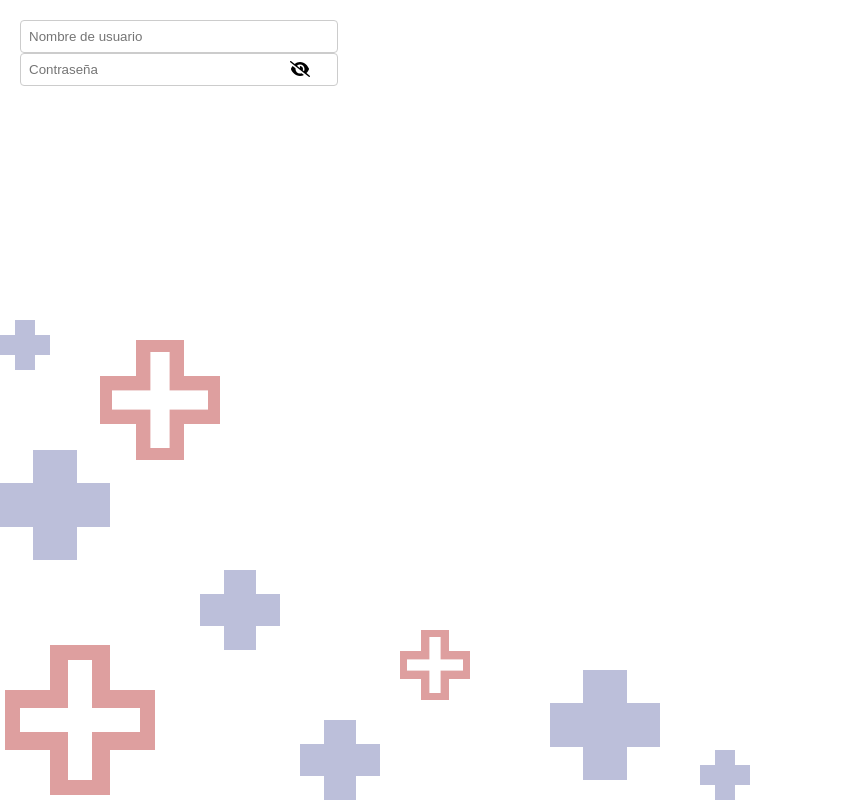
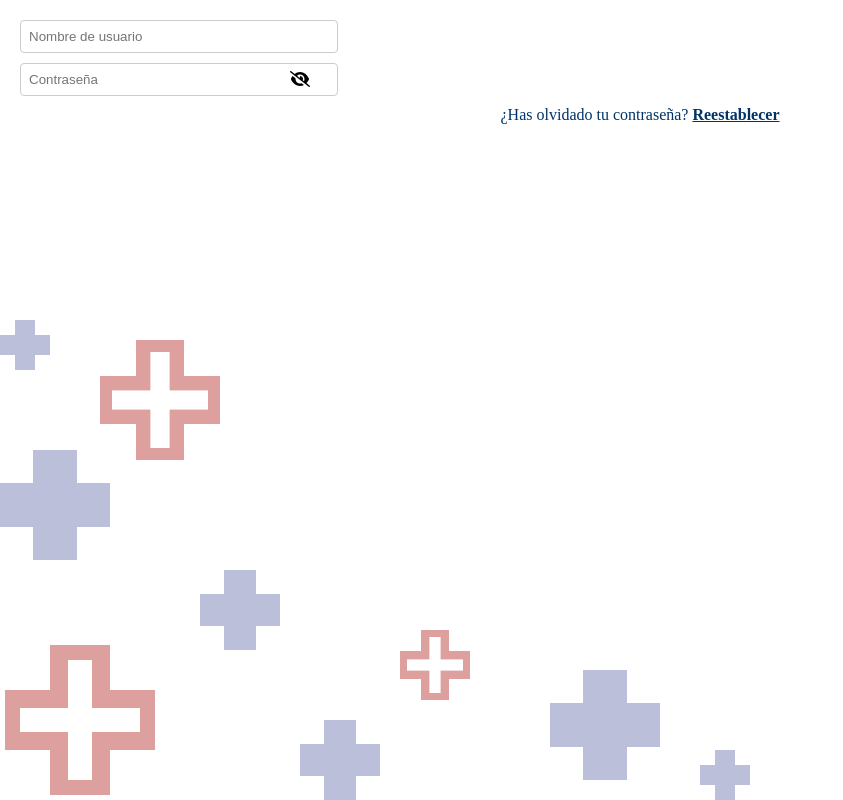
Before and after one commit to DufreyM/ERP-frontend, a React (Vite) app: page / in a window 1280 px wide. Shown: the whole page, without its empty margins (0-843 px from the left). Built offline with nearby package versions, Linux system fonts and the light colour scheme; the HTML template or start-up script is replaced by a standard one.

Commit message:
Texto y redirect de reestablecer contraseña
Texto de "¿Has olvidado tu contraseña? Reestablecer" que redirige al usuario a otra página (en proceso) de reestablecer contraseña

```diff
--- a/package.json
+++ b/package.json
@@ -11,7 +11,8 @@
         "@fortawesome/free-solid-svg-icons": "^6.7.2",
         "@fortawesome/react-fontawesome": "^0.2.2",
         "react": "^19.0.0",
-        "react-dom": "^19.0.0"
+        "react-dom": "^19.0.0",
+        "react-router-dom": "^7.5.1"
     },
     "devDependencies": {
         "@vitejs/plugin-react": "^4.3.0",
--- a/src/App.jsx
+++ b/src/App.jsx
@@ -1,18 +1,24 @@
-import { useEffect, useState } from 'react';
+import { BrowserRouter as Router, Routes, Route } from 'react-router-dom';
 import LoginScreen from './Screens/Login/LoginScreen.jsx';
 import LoginBackground from './Screens/Login/LoginBackground.jsx';
+import ResetPassword from './Screens/Login/ResetPassword.jsx'; // Importar la nueva página
+
 function App() {
     return (
-      <div>
-        <LoginBackground>
-          <LoginScreen />
-        </LoginBackground>
-
-
-
-      </div>
-
+        <Router>
+            <Routes>
+                <Route
+                    path="/"
+                    element={
+                        <LoginBackground>
+                            <LoginScreen />
+                        </LoginBackground>
+                    }
+                />
+                <Route path="/reset-password" element={<ResetPassword />} />
+            </Routes>
+        </Router>
     );
-  }
+}
 
 export default App;
--- a/src/Screens/Login/LoginScreen.jsx
+++ b/src/Screens/Login/LoginScreen.jsx
@@ -4,18 +4,21 @@ Contenedores de la pantalla de inicio de sesión
 Contiene el input de nombre de usuario y su respectivo estado
 Contiene el input de contraseña y su respectivo estado
 Contiene el icono de mostrar/ocultar contraseña y su respectivo estado
+Reset password para redirigir a la pantalla de reestablecimiento de contraseña
 Autor: Daniela
-Ultima modificación: 20/04/2025
+Ultima modificación: 21/04/2025
 */
 
 import React, { useState } from 'react';
 import { FontAwesomeIcon } from '@fortawesome/react-fontawesome';
 import { faEye, faEyeSlash } from '@fortawesome/free-solid-svg-icons';
+import { useNavigate } from 'react-router-dom'; // Importar hook para navegación
 
 const LoginScreen = () => {
     const [username, setUsername] = useState('');
     const [password, setPassword] = useState('');
     const [showPassword, setShowPassword] = useState(false);
+    const navigate = useNavigate(); // Hook para redirigir
 
     const handleInputChange = (e) => {
         setUsername(e.target.value);
@@ -29,8 +32,13 @@ const LoginScreen = () => {
         setShowPassword(!showPassword);
     };
 
+    const handleResetPassword = () => {
+        navigate('/reset-password'); // Redirigir a la página de reestablecimiento
+    };
+
     return (
-        <div style={{ padding: '20px' }}> {/* Casilla de Usuario*/}
+        <div style={{ padding: '20px' }}>
+            {/* Casilla de Usuario */}
             <input
                 type="text"
                 id="username"
@@ -46,7 +54,7 @@ const LoginScreen = () => {
                 }}
             />
             {/* Casilla de contraseña */}
-            <div style={{ position: 'relative', maxWidth: '300px' }}>
+            <div style={{ position: 'relative', maxWidth: '300px', marginTop: '10px' }}>
                 <input
                     type={showPassword ? 'text' : 'password'}
                     id="password"
@@ -71,8 +79,25 @@ const LoginScreen = () => {
                         userSelect: 'none',
                     }}
                 >
-                    {/* Icono de mostrar/ocultar contraseña */}
-                    <FontAwesomeIcon icon={showPassword ? faEye : faEyeSlash} />
+                {/* Icono de mostrar/ocultar contraseña */}
+                <FontAwesomeIcon icon={showPassword ? faEye : faEyeSlash} />
+                </span>
+            </div>
+            {/* Texto de reestablecimiento */}
+            <div style={{ marginTop: '10px', textAlign: 'center' }}>
+                <span style={{ color: '#003366' }}>
+                    ¿Has olvidado tu contraseña?{' '}
+                    <span
+                        onClick={handleResetPassword}
+                        style={{
+                            fontWeight: 'bold',
+                            color: '#003366',
+                            cursor: 'pointer',
+                            textDecoration: 'underline',
+                        }}
+                    >
+                        Reestablecer
+                    </span>
                 </span>
             </div>
         </div>
--- /dev/null
+++ b/src/Screens/Login/ResetPassword.jsx
@@ -0,0 +1,12 @@
+import React from 'react';
+
+const ResetPassword = () => {
+    return (
+        <div style={{ textAlign: 'center', marginTop: '50px' }}>
+            <h1>Página de Reestablecimiento</h1>
+            <p>Pa el siguiente sprint</p>
+        </div>
+    );
+};
+
+export default ResetPassword;
```
Also changed, not shown: 1 other file (tests, documents, lock files or other folders).
